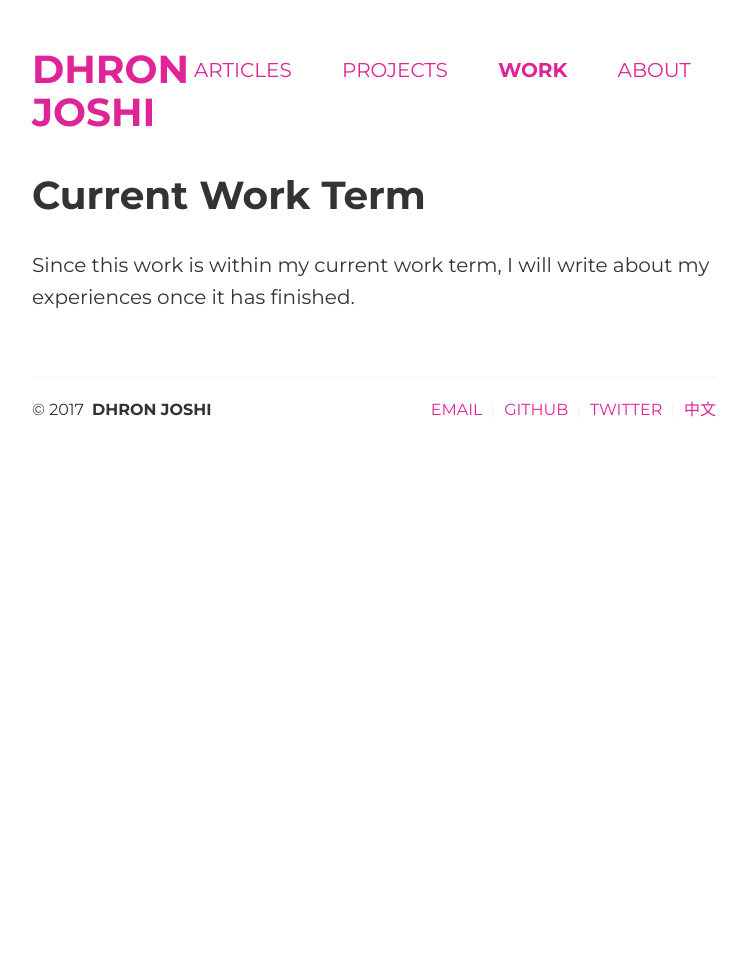
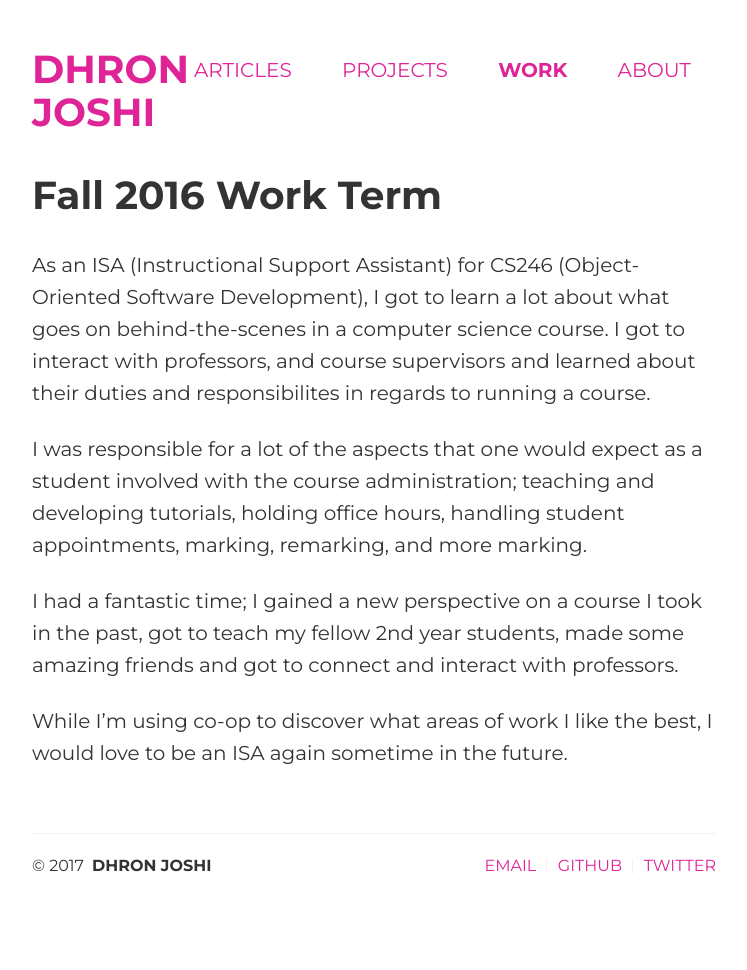
Before and after one commit to Dhron/dhron.github.io, a Jekyll site: the page built from _pages/isa.md, in a window 1280 px wide. Shown: the whole page, without its empty margins (266-1013 px from the left). Built offline with Jekyll 4.4.1, drawn with Linux system fonts in a browser that asks for light colours; before the commit the page ends 900 px from its top, so only the background shows below that.

Commit message:
added work expr

```diff
--- a/_includes/footer.html
+++ b/_includes/footer.html
@@ -17,7 +17,6 @@
         {% if site.twitter_username %}
         <li><a target="_blank" rel="external" href="https://twitter.com/{{ site.twitter_username }}">TWITTER</a></li>
         {% endif %}
-        <li><a target="_blank" rel="external" href="#">中文</a></li>
       </ul>
     </div>
 <!--
--- a/_pages/isa.md
+++ b/_pages/isa.md
@@ -2,7 +2,13 @@
 layout: page
 title: Project
 permalink: work/isa/
-subtitle: Current Work Term
+subtitle: Fall 2016 Work Term
 ---
 
-Since this work is within my current work term, I will write about my experiences once it has finished.
+As an ISA (Instructional Support Assistant) for CS246 (Object-Oriented Software Development), I got to learn a lot about what goes on behind-the-scenes in a computer science course. I got to interact with professors, and course supervisors and learned about their duties and responsibilites in regards to running a course.
+
+I was responsible for a lot of the aspects that one would expect as a student involved with the course administration; teaching and developing tutorials, holding office hours, handling student appointments, marking, remarking, and more marking.
+
+I had a fantastic time; I gained a new perspective on a course I took in the past, got to teach my fellow 2nd year students, made some amazing friends and got to connect and interact with professors.
+
+While I'm using co-op to discover what areas of work I like the best, I would love to be an ISA again sometime in the future.
```
Also changed, not shown: index.md (+1 -1 lines).
